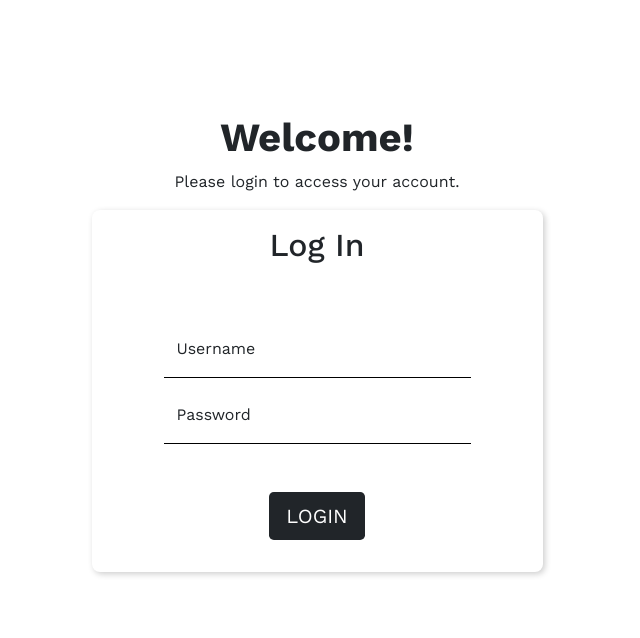
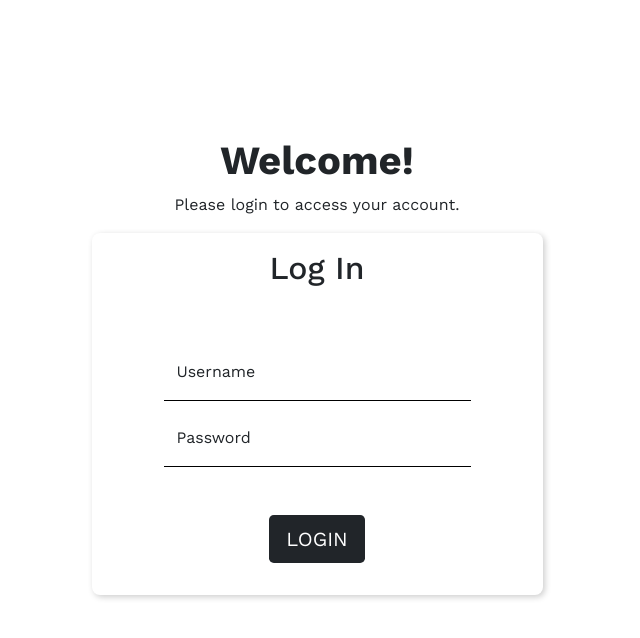
Before and after one commit to jghjianghan/South-Korea-Covid19-IS, a PHP site: template view/login.php in a window 1280 px wide. Shown: the part 59-697 px from the top of the page, without its empty margins (311-951 px from the left). Run offline with PHP 8.4, Linux system fonts and the light colour scheme; the template is opened without the code that fills it, so the values that code supplies are empty; some libraries are stand-ins or nearby versions.

Commit message:
Margin top changed

```diff
--- a/view/login.php
+++ b/view/login.php
@@ -1,5 +1,5 @@
 <div class="container row position-absolute start-50 translate-middle justify-content-center">
-    <div style="margin-top: 10%;" class="col-md-5 text-center position-absolute">
+    <div style="margin-top: 12%;" class="col-md-5 text-center position-absolute">
         <h1><strong>Welcome!</strong></h1>
         <p>Please login to access your account.</p>
         <div class="card p-3">
```
